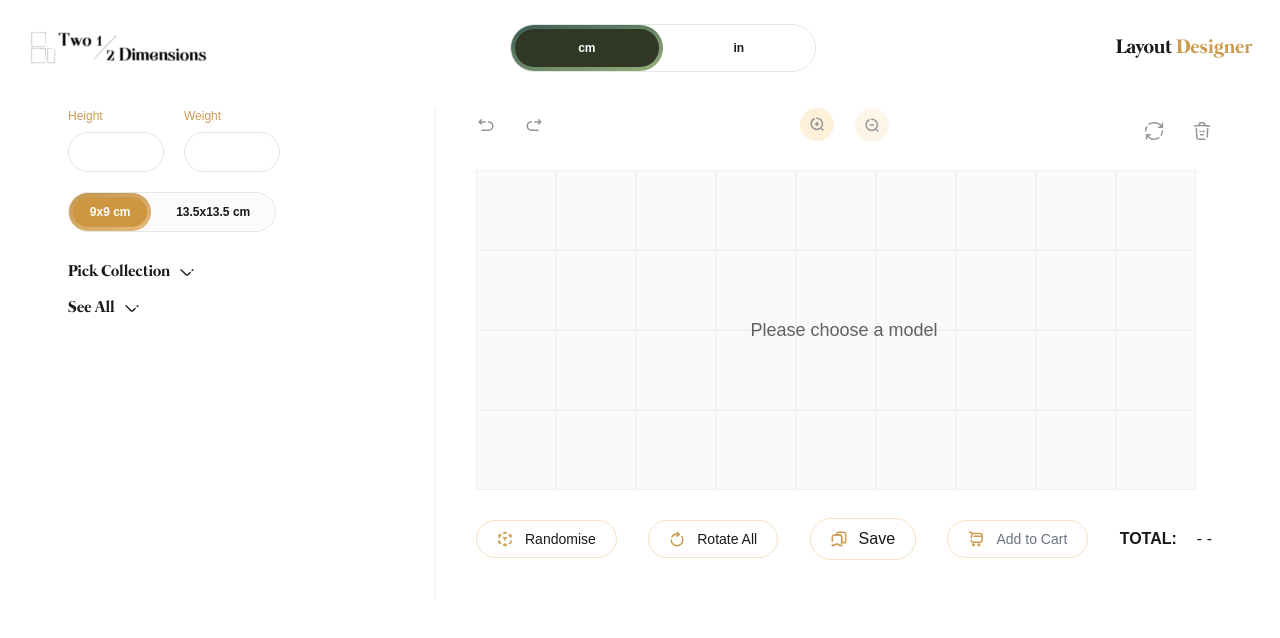
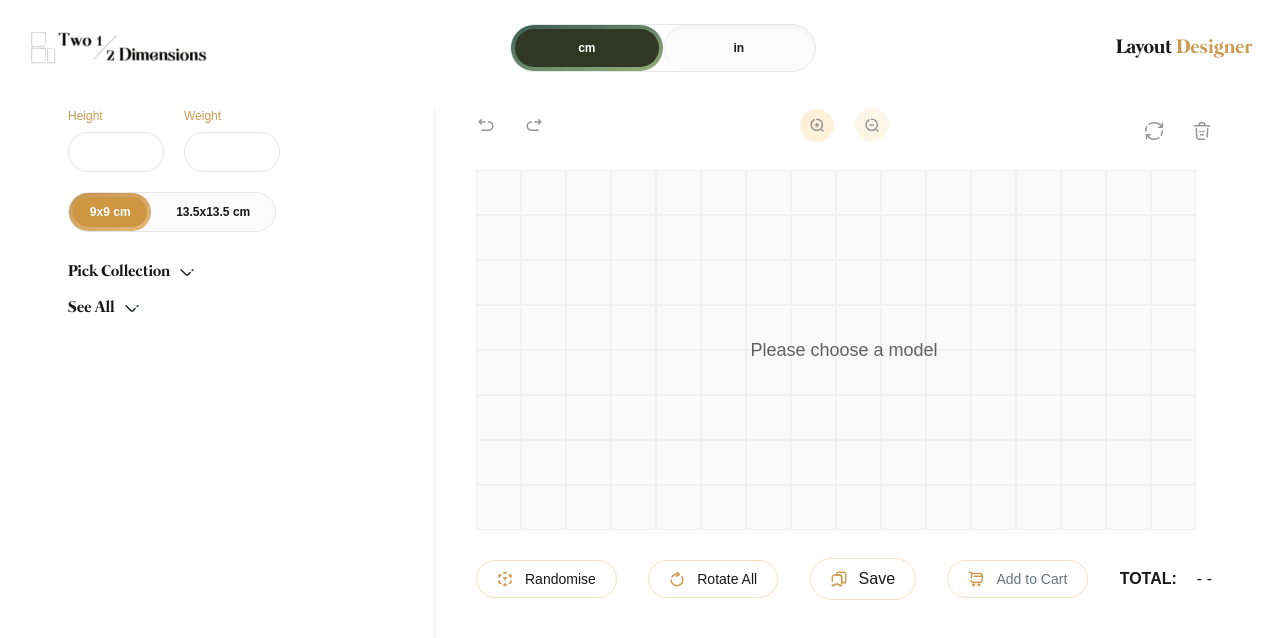
Before and after one commit to Destiny-01/layout_designer, a Next.js app: page / in a window 1280 px wide. Shown: the top 638 px of the page. Built offline with nearby package versions, Linux system fonts and the light colour scheme.

Commit message:
Completed Mains Functionality

```diff
--- a/app/page.tsx
+++ b/app/page.tsx
@@ -3,6 +3,7 @@ import Grid from '@/components/Grid';
 import TileCategory from '@/components/TileCategory';
 import { collectionTiles, colorVariation } from '@/data/tileCatgories';
 import useTileStore from '@/store';
+import { redirect, usePathname, useRouter } from 'next/navigation';
 import { useEffect, useState } from 'react';
 
 type Props = {};
@@ -19,6 +20,7 @@ const page = (props: Props) => {
   const setTileName = useTileStore((state) => state.setTileName);
   const setActiveTilePath = useTileStore((state) => state.setActiveTilePath);
   const setMeasurement = useTileStore((state) => state.setMeasurement);
+  const measurement = useTileStore((state) => state.measurement);
   const rotateDiv = () => {
     let newDegree = rotationDegree + 90;
     if (newDegree >= 360) {
@@ -49,13 +51,6 @@ const page = (props: Props) => {
     setActiveTilePath('');
   };
 
-  // const Zoom = () => {
-  //   const initialValue = document.body.style.zoom;
-
-  //   // Change zoom level on mount
-  //   document.body.style.zoom = '150%';
-  // };
-
   const [formData, setFormData] = useState<{
     width: string | number;
     height: string | number;
@@ -75,10 +70,10 @@ const page = (props: Props) => {
     return storedTileColor === color.colorName;
   });
 
+  const customWidth = Number(formData.width);
+  const customHeight = Number(formData.height);
+
   const saveDimension = () => {
-    const customWidth = Number(formData.width);
-    const customHeight = Number(formData.height);
-
     setMeasurement({
       activeDimension: 'cm',
       customWidth,
@@ -90,22 +85,90 @@ const page = (props: Props) => {
     formData.width && formData.height && setShowSaveBtn(true);
   }, [formData]);
 
+  const activeSize = useTileStore((state) => state.activeSize);
+  const setActiveSize = useTileStore((state) => state.setActiveSize);
+
+  useEffect(() => {
+    setActiveSize(9);
+  }, []);
+
+  useEffect(() => {
+    setMeasurement({
+      activeDimension: 'cm',
+      customWidth: activeSize,
+      customHeight: activeSize,
+    });
+  }, [activeSize]);
+
+  const router = useRouter();
+
   return (
     <div className="w-full p-7 flex flex-col lg:flex-row">
       <div className="lg:w-1/3 lg:px-10 border-r-2 border-[#F5F5F5]">
         <div className="flex items-start justify-between lg:flex-col">
           <div className="mt-5 space-y-3 md:mt-0 md:hidden">
             <div className="border border-primary rounded-full w-24 h-10 flex  bg-[#FBFBFB]">
-              <div className="w-1/2 h-full rounded-full p-1 shadow-inner bg-gradient-to-br from-[#3C5F58] to-[#97AF7A]">
-                <div className="w-full h-full rounded-full bg-[#303825] flex items-center justify-center">
-                  <p className="text-xs font-semibold text-white">cm</p>
+              <button
+                onClick={() => {
+                  setMeasurement({
+                    activeDimension: 'cm',
+                    customHeight: activeSize,
+                    customWidth: activeSize,
+                  });
+                }}
+                className={`${
+                  measurement.activeDimension === 'cm'
+                    ? 'w-1/2 h-full rounded-full p-1 shadow-inner bg-gradient-to-br from-[#3C5F58] to-[#97AF7A]'
+                    : 'w-1/2 h-full rounded-full p-1 bg-[#FBFBFB]'
+                } `}
+              >
+                <div
+                  className={`${
+                    measurement.activeDimension === 'cm'
+                      ? 'bg-[#303825]'
+                      : 'bg-[#FBFBFB]'
+                  } w-full h-full rounded-full  flex items-center justify-center`}
+                >
+                  <p
+                    className={`text-xs font-semibold ${
+                      measurement.activeDimension === 'cm'
+                        ? 'text-white'
+                        : 'text-black'
+                    }`}
+                  >
+                    cm
+                  </p>
                 </div>
-              </div>
-              <div className="w-1/2 h-full rounded-full p-1">
-                <div className="w-full h-full rounded-full flex items-center justify-center">
-                  <p className="text-xs font-semibold text-black">in</p>
+              </button>
+
+              <button
+                className={`w-1/2 h-full rounded-full p-1`}
+                onClick={() => {
+                  setMeasurement({
+                    activeDimension: 'in',
+                    customHeight: activeSize,
+                    customWidth: activeSize,
+                  });
+                }}
+              >
+                <div
+                  className={`${
+                    measurement.activeDimension === 'in'
+                      ? 'bg-[#303825]'
+                      : 'bg-[#FBFBFB]'
+                  } w-full h-full rounded-full  flex items-center justify-center`}
+                >
+                  <p
+                    className={`text-xs font-semibold ${
+                      measurement.activeDimension === 'in'
+                        ? 'text-white'
+                        : 'text-black'
+                    }`}
+                  >
+                    in
+                  </p>
                 </div>
-              </div>
+              </button>
             </div>
           </div>
 
@@ -131,16 +194,44 @@ const page = (props: Props) => {
           </div>
 
           <div className="border border-primary rounded-full w-52 h-10 md:flex mt-5 hidden bg-[#FBFBFB]">
-            <div className="w-2/5 h-full rounded-full p-1 shadow-inner bg-gradient-to-br from-[#CA9A51] to-[#E4B979]">
-              <div className="w-full h-full rounded-full bg-[#CE9640] flex items-center justify-center">
-                <p className="text-xs font-semibold text-white">9x9 cm</p>
+            <button
+              onClick={() => {
+                setActiveSize(9);
+              }}
+              className={`${
+                activeSize < 13.5
+                  ? 'w-2/5 h-full rounded-full p-1 shadow-inner bg-gradient-to-br from-[#CA9A51] to-[#E4B979]'
+                  : 'w-2/5 h-full rounded-full p-1 bg-[#FBFBFB]'
+              } `}
+            >
+              <div
+                className={`${
+                  activeSize < 13.5 ? 'bg-[#CE9640]' : 'bg-[#FBFBFB]'
+                } w-full h-full rounded-full  flex items-center justify-center`}
+              >
+                <p
+                  className={`text-xs font-semibold ${activeSize < 13.5 ? 'text-white' : 'text-black'}`}
+                >
+                  9x9 {measurement.activeDimension}
+                </p>
               </div>
-            </div>
-            <div className="w-3/5 h-full rounded-full p-1 bg-[#FBFBFB]">
+            </button>
+            <button
+              onClick={() => {
+                setActiveSize(13.5);
+              }}
+              className={`w-3/5 h-full rounded-full p-1 ${
+                activeSize >= 13.5 ? 'bg-[#CE9640]' : 'bg-[#FBFBFB]'
+              }`}
+            >
               <div className="w-full h-full rounded-full flex items-center justify-center">
-                <p className="text-xs font-semibold text-black">13.5x13.5 cm</p>
+                <p
+                  className={`text-xs font-semibold ${activeSize >= 13.5 ? 'text-white' : 'text-black'}`}
+                >
+                  13.5x13.5 {measurement.activeDimension}
+                </p>
               </div>
-            </div>
+            </button>
           </div>
         </div>
 
@@ -159,7 +250,7 @@ const page = (props: Props) => {
 
         <div>
           <div className="flex space-x-7 py-7 lg:flex-col lg:space-x-0 lg:space-y-3">
-            <div
+            <button
               className="flex space-x-2 items-center"
               onClick={() => {
                 setShowTile(!showTile);
@@ -190,7 +281,7 @@ const page = (props: Props) => {
                   strokeLinejoin="round"
                 />
               </svg>
-            </div>
+            </button>
             <div className="flex space-x-2 items-center">
               <p className="font-mermaid font-bold">See All</p>
               <svg
@@ -301,7 +392,12 @@ const page = (props: Props) => {
           </div>
 
           <div className="md:flex space-x-5 hidden">
-            <div>
+            {/* Zoom in button */}
+            <button
+              onClick={() => {
+                setActiveSize(activeSize !== 15 ? activeSize + 1 : 15);
+              }}
+            >
               <svg
                 width="34"
                 height="33"
@@ -347,9 +443,14 @@ const page = (props: Props) => {
                   />
                 </g>
               </svg>
-            </div>
+            </button>
 
-            <div>
+            {/* Zoom out button */}
+            <button
+              onClick={() => {
+                setActiveSize(activeSize === 15 ? activeSize - 1 : 9);
+              }}
+            >
               <svg
                 width="35"
                 height="34"
@@ -382,26 +483,56 @@ const page = (props: Props) => {
                   />
                 </g>
               </svg>
-            </div>
+            </button>
           </div>
           <div className="space-y-3 flex items-center justify-between">
             <div className="border border-primary rounded-full w-52 h-10 flex md:hidden bg-[#FBFBFB]">
-              <div className="w-2/5 h-full rounded-full p-1 shadow-inner bg-gradient-to-br from-[#CA9A51] to-[#E4B979]">
-                <div className="w-full h-full rounded-full bg-[#CE9640] flex items-center justify-center">
-                  <p className="text-xs font-semibold text-white">9x9 cm</p>
-                </div>
-              </div>
-              <div className="w-3/5 h-full rounded-full p-1 bg-[#FBFBFB]">
-                <div className="w-full h-full rounded-full flex items-center justify-center">
-                  <p className="text-xs font-semibold text-black">
-                    13.5x13.5 cm
+              <button
+                onClick={() => {
+                  setActiveSize(9);
+                }}
+                className={`${
+                  activeSize < 13.5
+                    ? 'w-2/5 h-full rounded-full p-1 shadow-inner bg-gradient-to-br from-[#CA9A51] to-[#E4B979]'
+                    : 'w-2/5 h-full rounded-full p-1 bg-[#FBFBFB]'
+                } `}
+              >
+                <div
+                  className={`${
+                    activeSize < 13.5 ? 'bg-[#CE9640]' : 'bg-[#FBFBFB]'
+                  } w-full h-full rounded-full  flex items-center justify-center`}
+                >
+                  <p
+                    className={`text-xs font-semibold ${activeSize < 13.5 ? 'text-white' : 'text-black'}`}
+                  >
+                    9x9 {measurement.activeDimension}
                   </p>
                 </div>
-              </div>
+              </button>
+              <button
+                onClick={() => {
+                  setActiveSize(13.5);
+                }}
+                className={`w-3/5 h-full rounded-full p-1 ${
+                  activeSize >= 13.5 ? 'bg-[#CE9640]' : 'bg-[#FBFBFB]'
+                }`}
+              >
+                <div className="w-full h-full rounded-full flex items-center justify-center">
+                  <p
+                    className={`text-xs font-semibold ${activeSize >= 13.5 ? 'text-white' : 'text-black'}`}
+                  >
+                    13.5x13.5 {measurement.activeDimension}
+                  </p>
+                </div>
+              </button>
             </div>
 
             <div className="flex space-x-7">
-              <div>
+              <button
+                onClick={() => {
+                  router.refresh();
+                }}
+              >
                 <svg
                   width="20"
                   height="20"
@@ -419,7 +550,7 @@ const page = (props: Props) => {
                     />
                   </g>
                 </svg>
-              </div>
+              </button>
               {/* Delete Button */}
               <button onClick={deleteTileChoice}>
                 <svg
@@ -563,7 +694,11 @@ const page = (props: Props) => {
 
           <div className="flex space-x-5 md:hidden">
             {/* Zoom In Button */}
-            <div>
+            <button
+              onClick={() => {
+                setActiveSize(activeSize !== 15 ? activeSize + 1 : 15);
+              }}
+            >
               <svg
                 width="34"
                 height="33"
@@ -609,9 +744,14 @@ const page = (props: Props) => {
                   />
                 </g>
               </svg>
-            </div>
+            </button>
 
-            <div>
+            {/* Zoom out button */}
+            <button
+              onClick={() => {
+                setActiveSize(activeSize === 15 ? activeSize - 1 : 9);
+              }}
+            >
               <svg
                 width="35"
                 height="34"
@@ -644,7 +784,7 @@ const page = (props: Props) => {
                   />
                 </g>
               </svg>
-            </div>
+            </button>
           </div>
 
           <button
--- a/components/Grid.tsx
+++ b/components/Grid.tsx
@@ -6,11 +6,22 @@ import TileEditComponent from './TileEditComponent';
 
 function Grid() {
   const deviceWidth = useDeviceWidth();
-  const boxSize = deviceWidth >= 1024 ? 80 : 60; // Size of each box in pixels
+  const customWidth = useTileStore((state) => state.measurement).customWidth;
+  const activeDimension = useTileStore(
+    (state) => state.measurement,
+  ).activeDimension;
+  const [boxSize, setBoxSize] = useState(deviceWidth >= 1024 ? 80 : 60); // Size of each box in pixels
   const containerRef = useRef<any>(null);
-
   const [numRows, setNumRows] = useState(3); // Initial number of rows, adjust as needed
   const [numCols, setNumCols] = useState(3); // Initial number of columns, same as rows
+
+  useEffect(() => {
+    if (activeDimension === 'cm') {
+      setBoxSize(customWidth * 5);
+    } else if (activeDimension === 'in') {
+      setBoxSize(customWidth * 7.5);
+    }
+  }, [customWidth, activeDimension]);
 
   useEffect(() => {
     const calculateGrid = () => {
@@ -37,7 +48,7 @@ function Grid() {
     return () => {
       window.removeEventListener('resize', calculateGrid);
     };
-  }, [deviceWidth]);
+  }, [deviceWidth, boxSize]);
 
   // Create arrays of row and column indices
   const rows = Array.from({ length: numRows }, (_, index) => index);
--- a/components/Navbar.tsx
+++ b/components/Navbar.tsx
@@ -1,11 +1,37 @@
+'use client';
+
 import Image from 'next/image';
 import Logo from '@/public/assets/logo.png';
 import LogoFull from '@/public/assets/logoFull.png';
 import Link from 'next/link';
+import useTileStore from '@/store';
+import { useEffect } from 'react';
 
 type Props = {};
 
 const Navbar = (props: Props) => {
+  const activeSize = useTileStore((state) => state.activeSize);
+  const setActiveSize = useTileStore((state) => state.setActiveSize);
+  const setMeasurement = useTileStore((state) => state.setMeasurement);
+  const activeDimension = useTileStore(
+    (state) => state.measurement,
+  ).activeDimension;
+
+  useEffect(() => {
+    setActiveSize(9);
+  }, []);
+
+  const handleDimension = (type: 'cm' | 'in') => {
+    setMeasurement({
+      activeDimension: type,
+      customWidth: activeSize,
+      customHeight: activeSize,
+    });
+  };
+
+  useEffect(() => {
+    handleDimension('cm');
+  }, [activeSize]);
   return (
     <div className="py-4 lg:py-6 px-7 fixed top-0 z-50 flex items-center justify-between w-full h-[10vh] lg:h-[12vh] bg-white">
       <Link href={'/'} className="flex md:hidden">
@@ -17,16 +43,54 @@ const Navbar = (props: Props) => {
       </Link>
 
       <div className="border border-primary rounded-full w-1/4 h-full hidden md:flex">
-        <div className="w-1/2 h-full rounded-full p-1 shadow-inner bg-gradient-to-br from-[#3C5F58] to-[#97AF7A]">
-          <div className="w-full h-full rounded-full bg-[#303825] flex items-center justify-center">
-            <p className="text-xs font-semibold text-white">cm</p>
+        <button
+          onClick={() => {
+            handleDimension('cm');
+          }}
+          className={`${
+            activeDimension === 'cm'
+              ? 'bg-gradient-to-br from-[#3C5F58] to-[#97AF7A]'
+              : 'bg-[#FBFBFB]'
+          } w-1/2 h-full rounded-full p-1 shadow-inner `}
+        >
+          <div
+            className={`${
+              activeDimension === 'cm' ? 'bg-[#303825]' : 'bg-[#FBFBFB]'
+            } w-full h-full rounded-full  flex items-center justify-center`}
+          >
+            <p
+              className={`text-xs font-semibold ${
+                activeDimension === 'cm' ? 'text-white' : 'text-black'
+              }`}
+            >
+              cm
+            </p>
           </div>
-        </div>
-        <div className="w-1/2 h-full rounded-full p-1">
-          <div className="w-full h-full rounded-full flex items-center justify-center">
-            <p className="text-xs font-semibold text-black">in</p>
+        </button>
+        <button
+          onClick={() => {
+            handleDimension('in');
+          }}
+          className={`${
+            activeDimension === 'in'
+              ? 'bg-gradient-to-br from-[#3C5F58] to-[#97AF7A]'
+              : 'bg-[#FBFBFB]'
+          } w-1/2 h-full rounded-full p-1 shadow-inner `}
+        >
+          <div
+            className={`${
+              activeDimension === 'in' ? 'bg-[#303825]' : 'bg-[#FBFBFB]'
+            } w-full h-full rounded-full  flex items-center justify-center`}
+          >
+            <p
+              className={`text-xs font-semibold ${
+                activeDimension === 'in' ? 'text-white' : 'text-black'
+              }`}
+            >
+              in
+            </p>
           </div>
-        </div>
+        </button>
       </div>
 
       <h2 className="font-mermaid font-bold text-xl">
--- a/store/index.ts
+++ b/store/index.ts
@@ -25,6 +25,8 @@ export interface TileState {
   setActiveRotationDegree: (activeRotationDegree: number) => void;
   measurement: Dimension;
   setMeasurement: (measurement: Dimension) => void;
+  activeSize: number;
+  setActiveSize: (activeSize: number) => void;
 }
 
 const useTileStore = create(
@@ -47,6 +49,8 @@ const useTileStore = create(
         customWidth: 0,
       },
       setMeasurement: (measurement: Dimension) => set({ measurement }),
+      activeSize: 9,
+      setActiveSize: (activeSize: number) => set({ activeSize }),
     }),
     {
       name: 'tile-choice',
```
